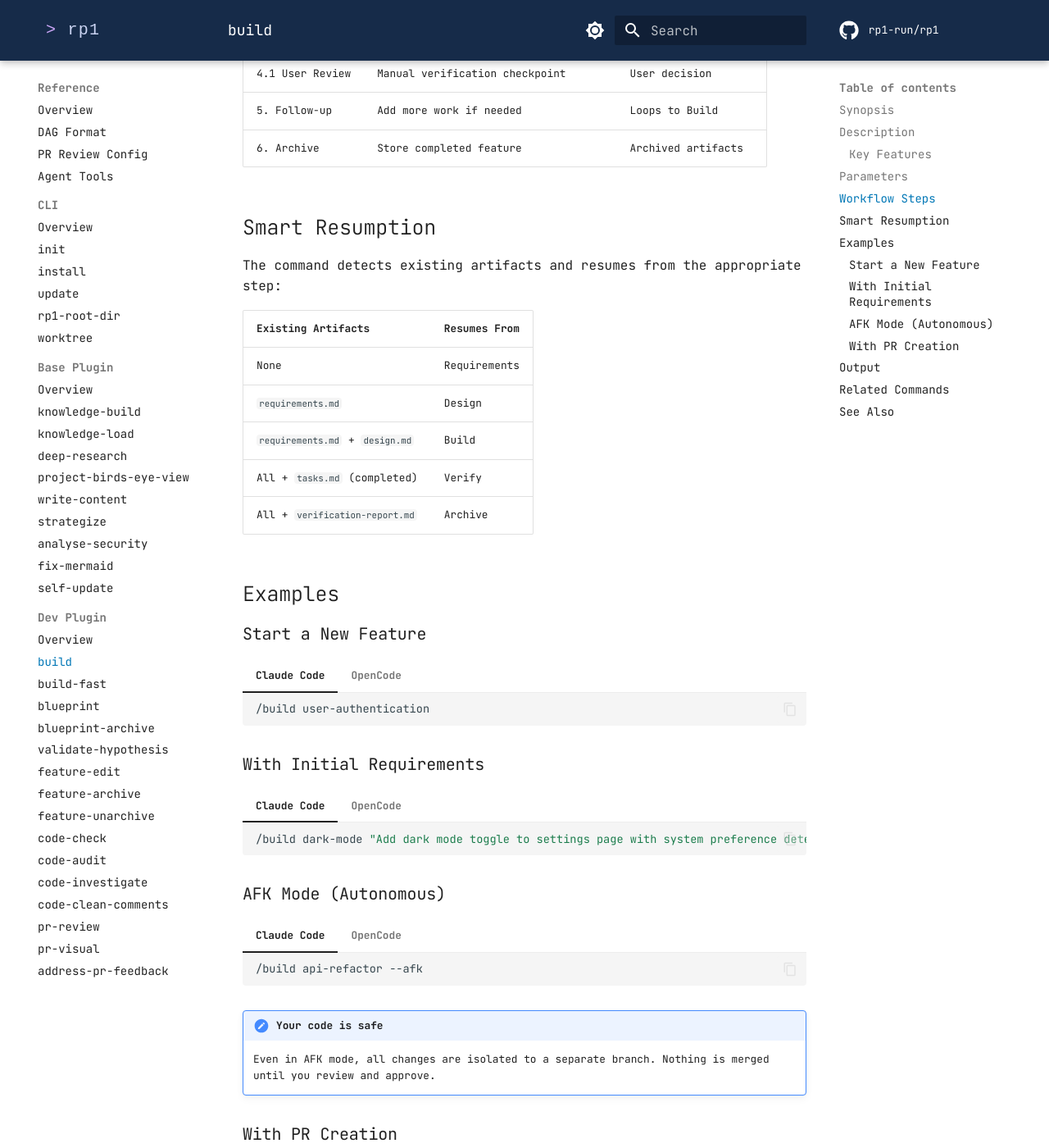
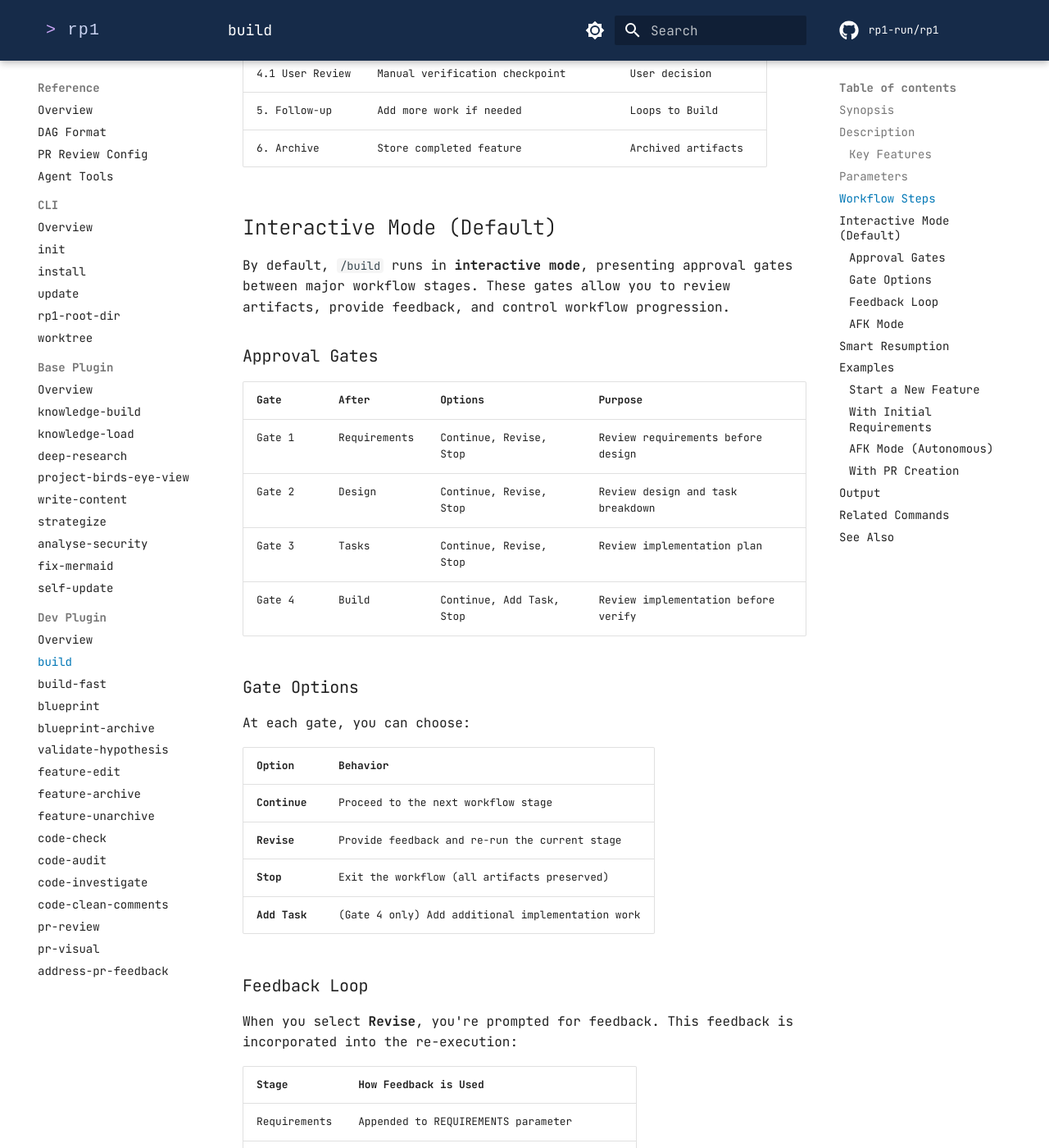
Before and after one commit to rp1-run/rp1, an MkDocs documentation site: the page built from docs/reference/dev/build.md, in a window 1280 px wide and 1400 px high, scrolled down 1832 px. Shown: the whole window at 82% size. Built offline with MkDocs 1.6.1 and Material for MkDocs 9.7.7, drawn with Linux system fonts in a browser that asks for light colours; comment, search, counter and statistics services are not loaded; some of the changed text lies outside the part shown.

Commit message:
feat(build-interactivity): update docs with interactive mode
- Add interactive mode section to docs/guides/feature-development.md
- Add approval gates section to docs/reference/dev/build.md
- Remove separate interactive-build.md guide (consolidated)
- Update guides index

Generated with AI

Co-Authored-By: rp1 <bot@rp1.run>

````diff
--- a/docs/reference/dev/build.md
+++ b/docs/reference/dev/build.md
@@ -55,6 +55,55 @@ The command orchestrates these steps:
 | 5. Follow-up | Add more work if needed | Loops to Build |
 | 6. Archive | Store completed feature | Archived artifacts |
 
+## Interactive Mode (Default)
+
+By default, `/build` runs in **interactive mode**, presenting approval gates between major workflow stages. These gates allow you to review artifacts, provide feedback, and control workflow progression.
+
+### Approval Gates
+
+| Gate | After | Options | Purpose |
+|------|-------|---------|---------|
+| Gate 1 | Requirements | Continue, Revise, Stop | Review requirements before design |
+| Gate 2 | Design | Continue, Revise, Stop | Review design and task breakdown |
+| Gate 3 | Tasks | Continue, Revise, Stop | Review implementation plan |
+| Gate 4 | Build | Continue, Add Task, Stop | Review implementation before verify |
+
+### Gate Options
+
+At each gate, you can choose:
+
+| Option | Behavior |
+|--------|----------|
+| **Continue** | Proceed to the next workflow stage |
+| **Revise** | Provide feedback and re-run the current stage |
+| **Stop** | Exit the workflow (all artifacts preserved) |
+| **Add Task** | (Gate 4 only) Add additional implementation work |
+
+### Feedback Loop
+
+When you select **Revise**, you're prompted for feedback. This feedback is incorporated into the re-execution:
+
+| Stage | How Feedback is Used |
+|-------|---------------------|
+| Requirements | Appended to REQUIREMENTS parameter |
+| Design | Appended to requirements.md as addendum |
+| Tasks | Passed as UPDATE_CONTEXT to feature-tasker |
+| Build | Creates ad-hoc task for builder-reviewer |
+
+### AFK Mode
+
+Use `--afk` to bypass all gates and run the workflow autonomously:
+
+```bash
+/build my-feature --afk
+```
+
+In AFK mode:
+
+- All approval gates are skipped
+- Workflow proceeds automatically through all stages
+- Changes remain isolated to a separate branch
+
 ## Smart Resumption
 
 The command detects existing artifacts and resumes from the appropriate step:
@@ -66,6 +115,8 @@ The command detects existing artifacts and resumes from the appropriate step:
 | `requirements.md` + `design.md` | Build |
 | All + `tasks.md` (completed) | Verify |
 | All + `verification-report.md` | Archive |
+
+If you stopped at a gate, resuming `/build` continues from the next stage.
 
 ## Examples
 
@@ -152,5 +203,6 @@ The command detects existing artifacts and resumes from the appropriate step:
 ## See Also
 
 - [Feature Development Guide](../../guides/feature-development.md) - Complete tutorial
+- [Interactive Build Guide](../../guides/interactive-build.md) - Gate interaction patterns and feedback workflows
 - [Builder-Reviewer Agents](../../concepts/builder-reviewer-agents.md) - How the build step works
 - [Parallel Development](../../guides/parallel-development.md) - Worktree isolation details
````
Also changed, not shown: docs/guides/feature-development.md (+35 -3 lines).
